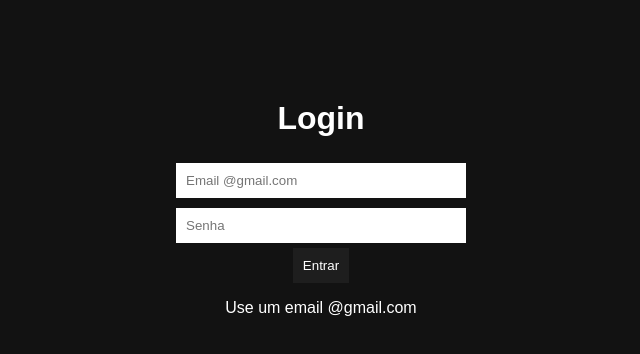
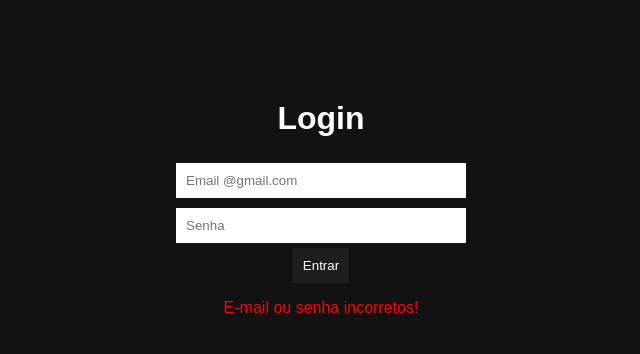
Before and after one commit to W1lk4o/albion-trader, a plain HTML site: page index.html in a window 1280 px wide. Both pictures are taken after a click on the button "Entrar". Shown: the whole page, without its empty margins (319-959 px from the left). Drawn offline with Linux system fonts and the light colour scheme.

Commit message:
Implement login feature with JSON user validation
Added login functionality with user validation from JSON.

```diff
--- a/index.html
+++ b/index.html
@@ -1,4 +1,3 @@
-
 <!DOCTYPE html>
 <html lang="pt">
 <head>
@@ -11,9 +10,42 @@
   <h1>Login</h1>
   <input type="email" id="email" placeholder="Email @gmail.com">
   <input type="password" id="senha" placeholder="Senha">
-  <button onclick="login()">Entrar</button>
+  <button id="loginBtn">Entrar</button>
   <p id="msg"></p>
 </div>
-<script src="js/main.js"></script>
+
+<script>
+// Função de login usando JSON local
+document.addEventListener('DOMContentLoaded', () => {
+    const loginBtn = document.getElementById('loginBtn');
+    const emailInput = document.getElementById('email');
+    const senhaInput = document.getElementById('senha');
+    const msg = document.getElementById('msg');
+
+    loginBtn.addEventListener('click', async () => {
+        // Pega o JSON de usuários
+        const response = await fetch('data/users.json');
+        const users = await response.json();
+
+        // Verifica se o usuário existe
+        const user = users.find(u => u.email === emailInput.value && u.senha === senhaInput.value);
+
+        if (user) {
+            msg.style.color = 'green';
+            msg.textContent = 'Login efetuado com sucesso!';
+
+            // Redireciona para admin ou dashboard
+            if (user.admin) {
+                window.location.href = 'admin.html';
+            } else {
+                window.location.href = 'dashboard.html';
+            }
+        } else {
+            msg.style.color = 'red';
+            msg.textContent = 'E-mail ou senha incorretos!';
+        }
+    });
+});
+</script>
 </body>
 </html>
```
